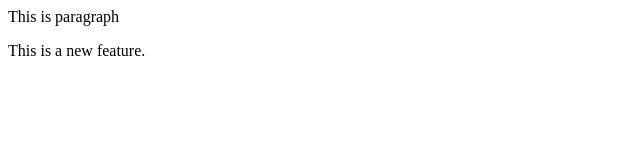
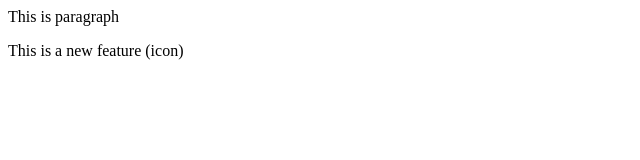
Before and after one commit to Dev05-coder/myrepo-demo, a plain HTML site: page index.html in a window 1280 px wide. Shown: the full height of the page, 0-640 px from the left. Drawn offline with Linux system fonts and the light colour scheme.

Commit message:
Add icon

```diff
--- a/index.html
+++ b/index.html
@@ -1,2 +1,2 @@
 <p>This is paragraph</p>
-<p>This is a new feature.</p>
+<p>This is a new feature (icon)</p>
```
